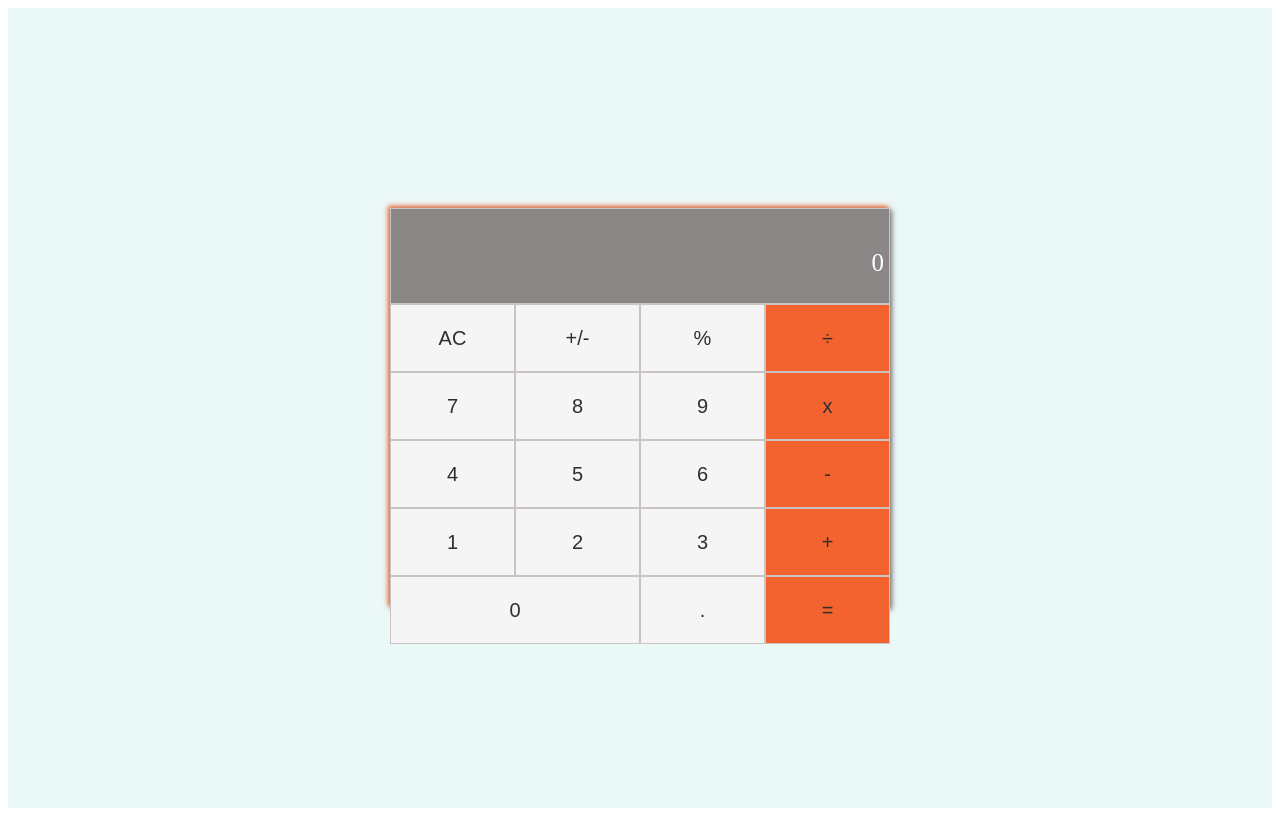
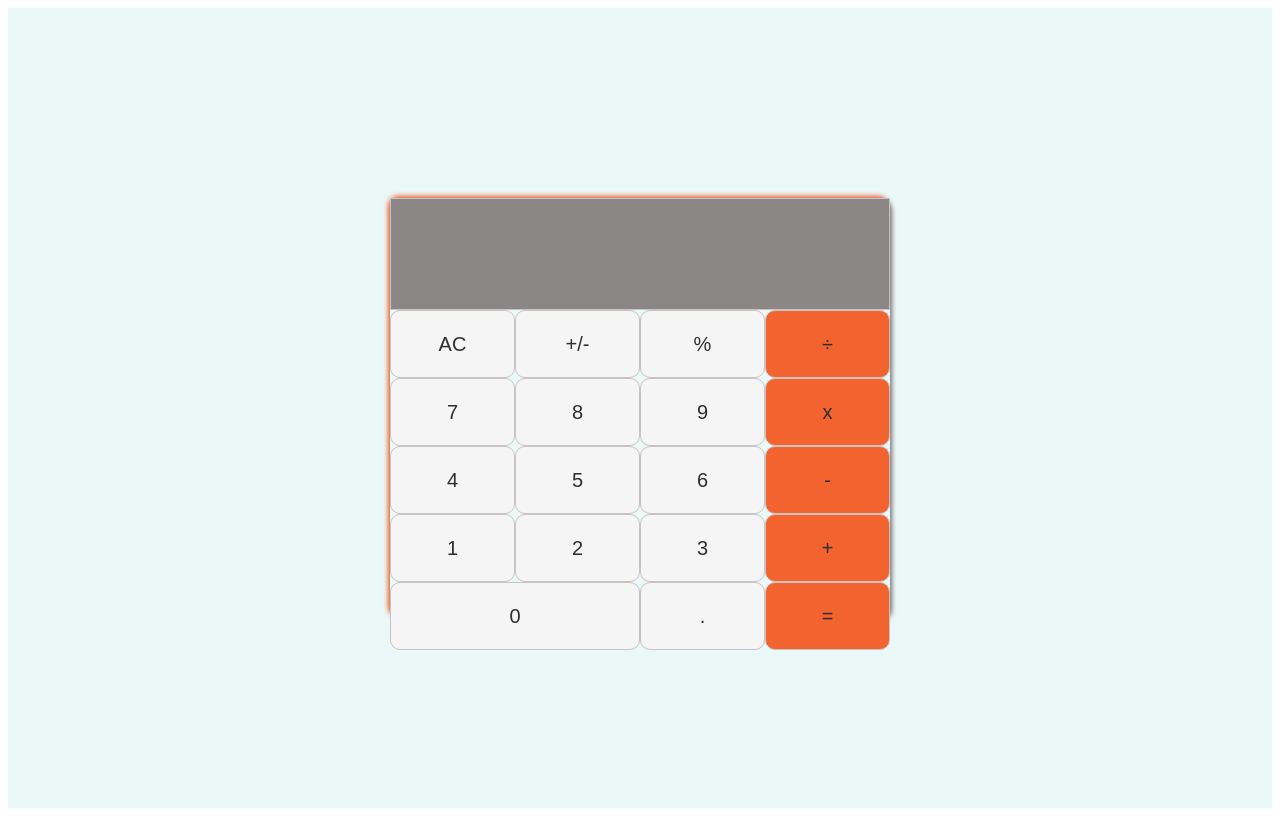
Before and after one commit to AhmadiGu/MathMagician, a React (Create React App) app: page / in a window 1280 px wide. Built offline with nearby package versions, Linux system fonts and the light colour scheme.

Commit message:
Refactor the class to functional component

```diff
--- a/src/components/Calculator.js
+++ b/src/components/Calculator.js
@@ -1,21 +1,16 @@
-import React from 'react';
+import React, { useState } from 'react';
 import calculate from '../logic/calculate';
 
-class Calculator extends React.Component {
-  constructor(props) {
-    super(props);
-    this.state = { total: 0, operation: null, next: null };
-    this.buttonClick = this.buttonClick.bind(this);
-  }
+const Calculator = () => {
+  const [state, setState] = useState({});
 
-  buttonClick(element) {
-    this.setState((state) => calculate(state, element.target.textContent));
-  }
+  const buttonClick = (element) => {
+    setState(calculate(state, element.target.textContent));
+  };
 
-  render() {
-    const { next } = this.state;
-    const { total } = this.state;
-    const { operation } = this.state;
+  const { next } = state;
+  const { total } = state;
+  const { operation } = state;
 
   return (
     <div className="container">
@@ -28,38 +23,37 @@ class Calculator extends React.Component {
       <div className="functions-place">
 
         <div className="rows">
-            <button type="button" onClick={this.buttonClick} className="btn-gray">AC</button>
-            <button type="button" onClick={this.buttonClick} className="btn-gray">+/-</button>
-            <button type="button" onClick={this.buttonClick} className="btn-gray">%</button>
-            <button type="button" onClick={this.buttonClick} className="btn-orang">÷</button>
+          <button type="button" onClick={buttonClick} className="btn-gray">AC</button>
+          <button type="button" onClick={buttonClick} className="btn-gray">+/-</button>
+          <button type="button" onClick={buttonClick} className="btn-gray">%</button>
+          <button type="button" onClick={buttonClick} className="btn-orang">÷</button>
         </div>
 
         <div className="rows">
-            <button type="button" onClick={this.buttonClick} className="btn-gray">7</button>
-            <button type="button" onClick={this.buttonClick} className="btn-gray">8</button>
-            <button type="button" onClick={this.buttonClick} className="btn-gray">9</button>
-            <button type="button" onClick={this.buttonClick} className="btn-orang">x</button>
+          <button type="button" onClick={buttonClick} className="btn-gray">7</button>
+          <button type="button" onClick={buttonClick} className="btn-gray">8</button>
+          <button type="button" onClick={buttonClick} className="btn-gray">9</button>
+          <button type="button" onClick={buttonClick} className="btn-orang">x</button>
         </div>
         <div className="rows">
-            <button type="button" onClick={this.buttonClick} className="btn-gray">4</button>
-            <button type="button" onClick={this.buttonClick} className="btn-gray">5</button>
-            <button type="button" onClick={this.buttonClick} className="btn-gray">6</button>
-            <button type="button" onClick={this.buttonClick} className="btn-orang">-</button>
+          <button type="button" onClick={buttonClick} className="btn-gray">4</button>
+          <button type="button" onClick={buttonClick} className="btn-gray">5</button>
+          <button type="button" onClick={buttonClick} className="btn-gray">6</button>
+          <button type="button" onClick={buttonClick} className="btn-orang">-</button>
         </div>
         <div className="rows">
-            <button type="button" onClick={this.buttonClick} className="btn-gray">1</button>
-            <button type="button" onClick={this.buttonClick} className="btn-gray">2</button>
-            <button type="button" onClick={this.buttonClick} className="btn-gray">3</button>
-            <button type="button" onClick={this.buttonClick} className="btn-orang">+</button>
+          <button type="button" onClick={buttonClick} className="btn-gray">1</button>
+          <button type="button" onClick={buttonClick} className="btn-gray">2</button>
+          <button type="button" onClick={buttonClick} className="btn-gray">3</button>
+          <button type="button" onClick={buttonClick} className="btn-orang">+</button>
         </div>
         <div className="rows">
-            <button type="button" onClick={this.buttonClick} className="btn-gray zero">0</button>
-            <button type="button" onClick={this.buttonClick} className="btn-gray">.</button>
-            <button type="button" onClick={this.buttonClick} className="btn-orang">=</button>
+          <button type="button" onClick={buttonClick} className="btn-gray zero">0</button>
+          <button type="button" onClick={buttonClick} className="btn-gray">.</button>
+          <button type="button" onClick={buttonClick} className="btn-orang">=</button>
         </div>
       </div>
     </div>
   );
-  }
-}
+};
 export default Calculator;
--- a/src/index.css
+++ b/src/index.css
@@ -11,7 +11,8 @@
   display: flex;
   flex-direction: column;
   width: 500px;
-  height: 50vh;
+  height: 52.5vh;
+  border-radius: 10px;
   box-shadow: 2px 2px 5px rgb(122, 121, 121), -2px -2px 5px rgb(243, 99, 47);
 }
 
@@ -44,12 +45,21 @@
   color: rgb(48, 46, 46);
   font-size: 20px;
   border: 1px solid rgb(201, 195, 195);
+  border-radius: 10px;
 }
 
 .btn-orang {
   background: rgb(243, 99, 47);
 }
 
+.btn-orang:hover {
+  border: 3px dotted rgb(201, 195, 195);
+}
+
+.btn-gray:hover {
+  border: 3px dotted rgb(243, 99, 47);
+}
+
 .zero {
   width: 250px;
 }
```
Lines whose indentation alone changed are shown as unchanged.
